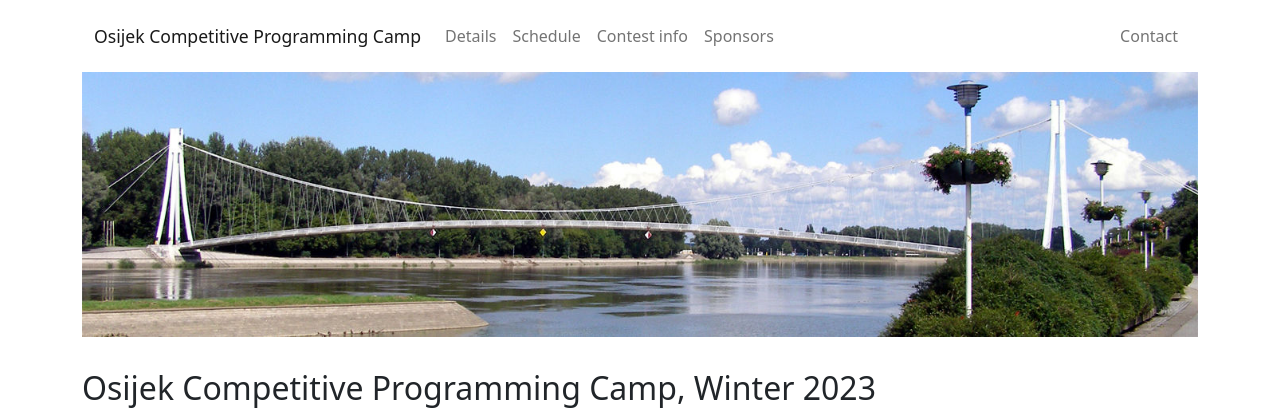
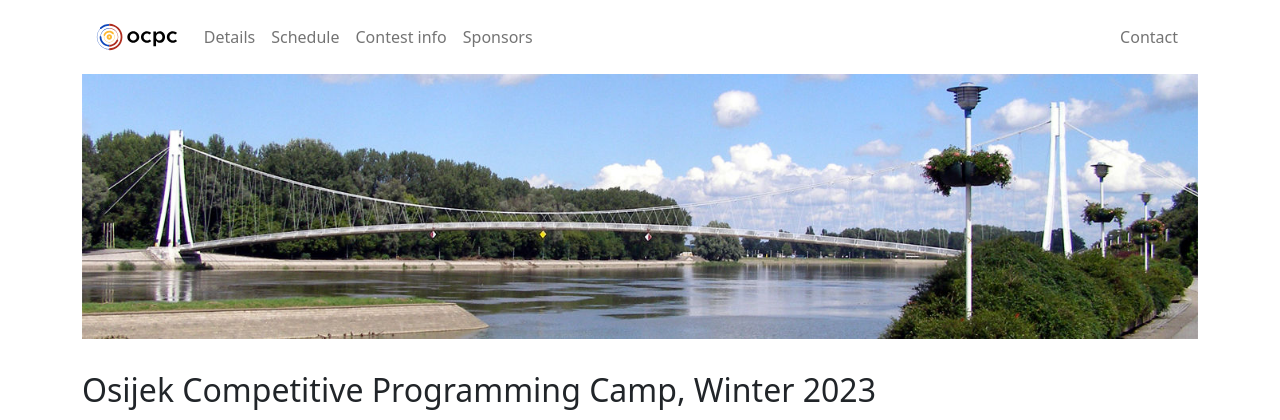
Before and after one commit to ocpc-camp/website, a PHP site: page /index.php in a window 1280 px wide. Shown: the top 420 px of the page. Run offline with PHP 8.4, Linux system fonts and the light colour scheme.

Commit message:
site logo

```diff
--- a/src/before.php
+++ b/src/before.php
@@ -5,13 +5,13 @@
     <meta name="viewport" content="width=device-width, initial-scale=1">
     <title>Osijek Competitive Programming Camp</title>
     <link rel="stylesheet" href="/css/bootstrap.min.css" />
-    <link rel="stylesheet" href="/site.css?v=2" />
+    <link rel="stylesheet" href="/site.css?v=3" />
   </head>
   <body>
     <div class="container body-content">
         <nav class="navbar navbar-expand-lg">
           <div class="container-fluid">
-            <a class="navbar-brand" href="/index.php">Osijek Competitive Programming Camp</a>
+            <a class="navbar-brand" href="/index.php"><img class="site-logo" src="/images/ocpc.svg" alt="ocpc logo"></a>
             <button class="navbar-toggler" type="button" data-bs-toggle="collapse" data-bs-target="#navbarNav" aria-controls="navbarNav" aria-expanded="false" aria-label="Toggle navigation">
               <span class="navbar-toggler-icon"></span>
             </button>
--- a/src/site.css
+++ b/src/site.css
@@ -4,6 +4,10 @@
 
 .navbar-brand {
     font-size: 1.1rem;
+}
+
+.site-logo {
+    height: 2rem;
 }
 
 .navbar {
```
Also changed, not shown: ocpc_src.svg (added), src/images/ocpc.svg (added).
